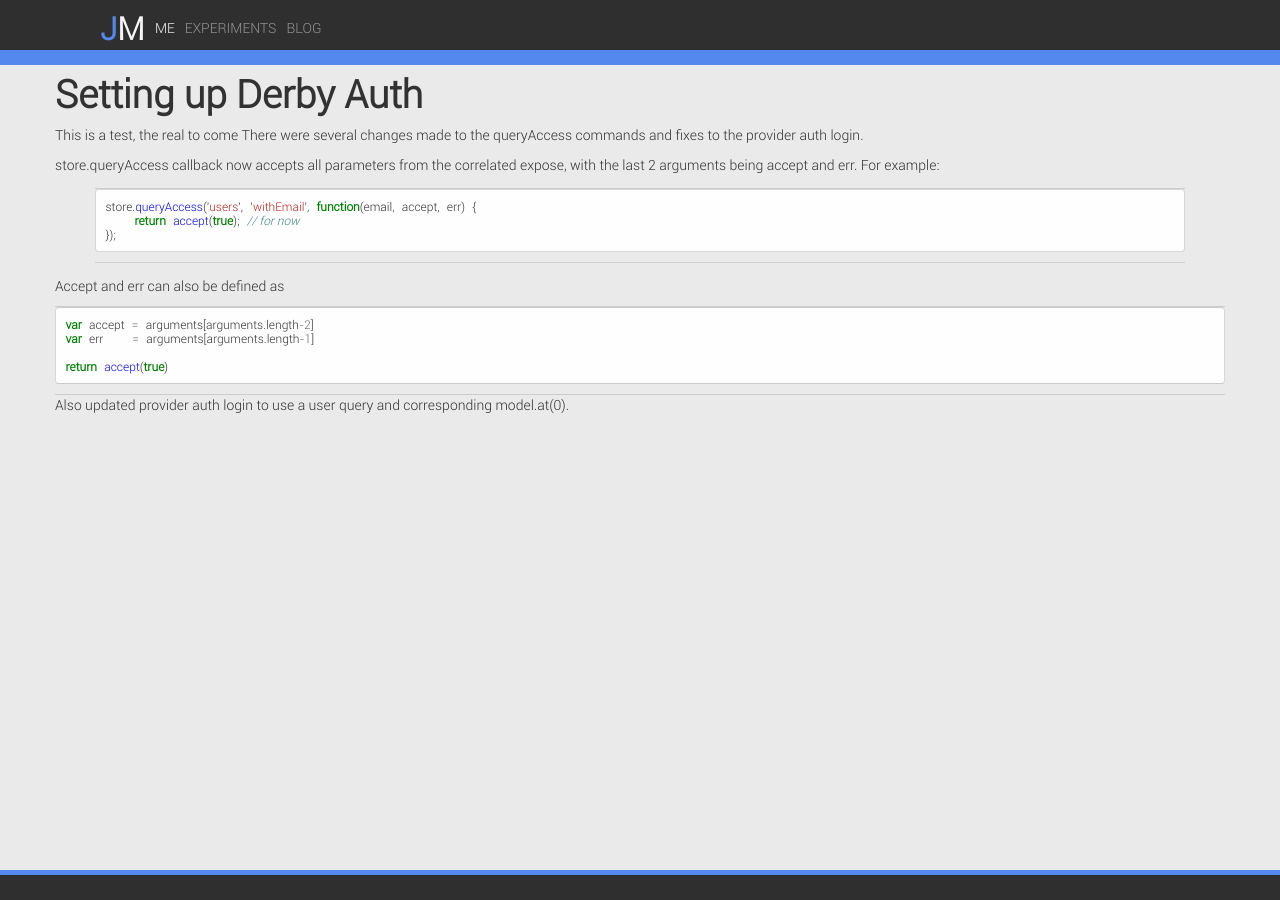
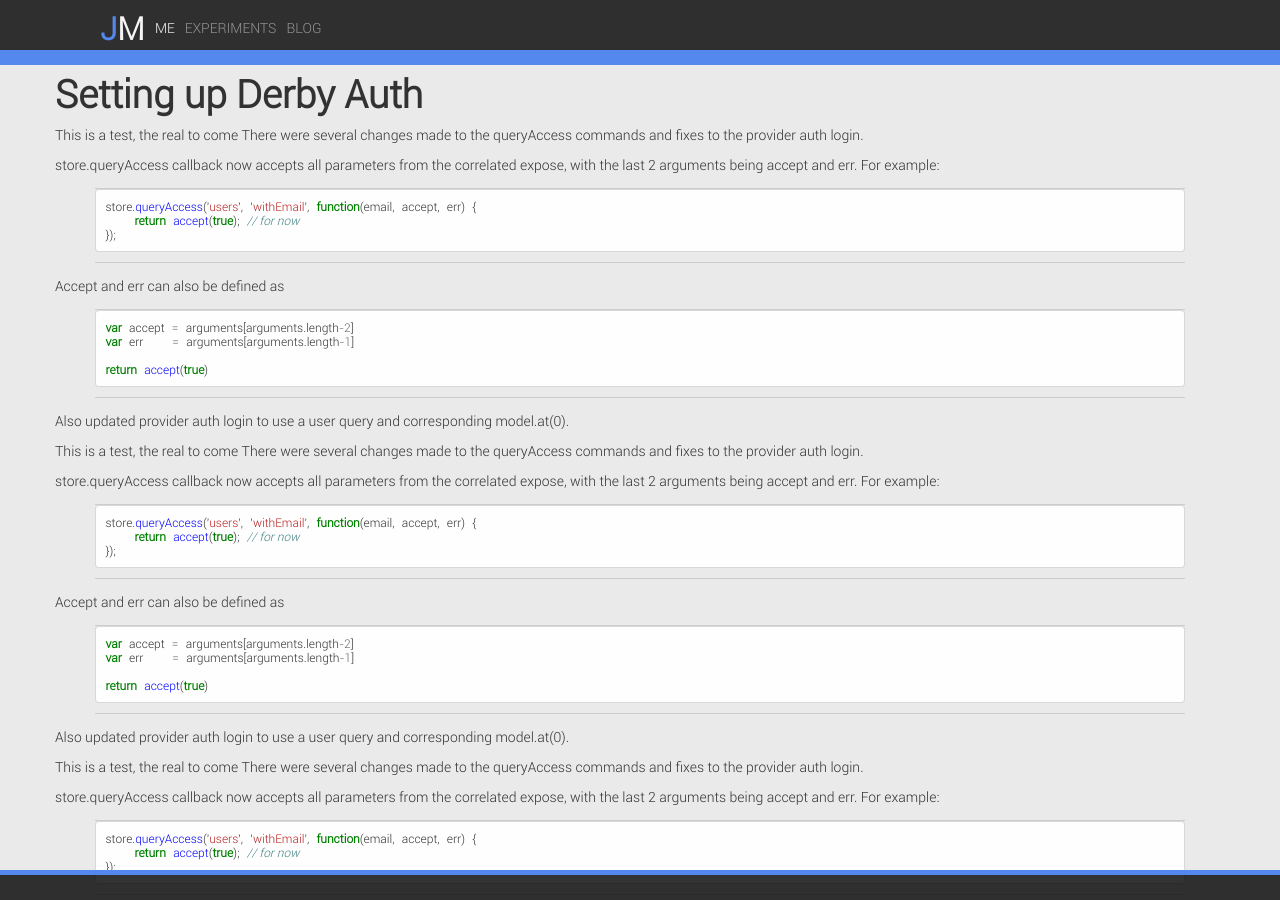
Before and after one commit to jasonmanners/jasonmanners.github.com, a Jekyll site: the page built from _posts/2013-02-15-derby-auth.markdown, in a window 1280 px wide. Built offline with Jekyll 4.4.1, drawn with Linux system fonts in a browser that asks for light colours; nearby versions of some CDN libraries; Markdown is read by kramdown in place of the engine named in the settings; some of the changed text lies outside the part shown.

Commit message:
Testing what a long post looks like

````diff
--- a/_posts/2013-02-15-derby-auth.markdown
+++ b/_posts/2013-02-15-derby-auth.markdown
@@ -18,11 +18,143 @@ store.queryAccess('users', 'withEmail', function(email, accept, err) {
 {% endhighlight %}
 
 Accept and err can also be defined as
-```javascript
+{% highlight javascript %}
 var accept = arguments[arguments.length-2]
 var err    = arguments[arguments.length-1]
 
 return accept(true)
-```
+{% endhighlight %}
 
 Also updated provider auth login to use a user query and corresponding model.at(0).
+
+This is a test, the real to come
+There were several changes made to the queryAccess commands and fixes to the provider auth login.
+
+store.queryAccess callback now accepts all parameters from the correlated expose, with the last 2 arguments being accept and err.
+For example:
+
+{% highlight javascript %}
+store.queryAccess('users', 'withEmail', function(email, accept, err) {
+    return accept(true); // for now
+});
+{% endhighlight %}
+
+Accept and err can also be defined as
+{% highlight javascript %}
+var accept = arguments[arguments.length-2]
+var err    = arguments[arguments.length-1]
+
+return accept(true)
+{% endhighlight %}
+
+Also updated provider auth login to use a user query and corresponding model.at(0).
+
+This is a test, the real to come
+There were several changes made to the queryAccess commands and fixes to the provider auth login.
+
+store.queryAccess callback now accepts all parameters from the correlated expose, with the last 2 arguments being accept and err.
+For example:
+
+{% highlight javascript %}
+store.queryAccess('users', 'withEmail', function(email, accept, err) {
+    return accept(true); // for now
+});
+{% endhighlight %}
+
+Accept and err can also be defined as
+{% highlight javascript %}
+var accept = arguments[arguments.length-2]
+var err    = arguments[arguments.length-1]
+
+return accept(true)
+{% endhighlight %}
+
+Also updated provider auth login to use a user query and corresponding model.at(0).
+
+This is a test, the real to come
+There were several changes made to the queryAccess commands and fixes to the provider auth login.
+
+store.queryAccess callback now accepts all parameters from the correlated expose, with the last 2 arguments being accept and err.
+For example:
+
+{% highlight javascript %}
+store.queryAccess('users', 'withEmail', function(email, accept, err) {
+    return accept(true); // for now
+});
+{% endhighlight %}
+
+Accept and err can also be defined as
+{% highlight javascript %}
+var accept = arguments[arguments.length-2]
+var err    = arguments[arguments.length-1]
+
+return accept(true)
+{% endhighlight %}
+
+Also updated provider auth login to use a user query and corresponding model.at(0).
+
+This is a test, the real to come
+There were several changes made to the queryAccess commands and fixes to the provider auth login.
+
+store.queryAccess callback now accepts all parameters from the correlated expose, with the last 2 arguments being accept and err.
+For example:
+
+{% highlight javascript %}
+store.queryAccess('users', 'withEmail', function(email, accept, err) {
+    return accept(true); // for now
+});
+{% endhighlight %}
+
+Accept and err can also be defined as
+{% highlight javascript %}
+var accept = arguments[arguments.length-2]
+var err    = arguments[arguments.length-1]
+
+return accept(true)
+{% endhighlight %}
+
+Also updated provider auth login to use a user query and corresponding model.at(0).
+
+This is a test, the real to come
+There were several changes made to the queryAccess commands and fixes to the provider auth login.
+
+store.queryAccess callback now accepts all parameters from the correlated expose, with the last 2 arguments being accept and err.
+For example:
+
+{% highlight javascript %}
+store.queryAccess('users', 'withEmail', function(email, accept, err) {
+    return accept(true); // for now
+});
+{% endhighlight %}
+
+Accept and err can also be defined as
+{% highlight javascript %}
+var accept = arguments[arguments.length-2]
+var err    = arguments[arguments.length-1]
+
+return accept(true)
+{% endhighlight %}
+
+Also updated provider auth login to use a user query and corresponding model.at(0).
+
+This is a test, the real to come
+There were several changes made to the queryAccess commands and fixes to the provider auth login.
+
+store.queryAccess callback now accepts all parameters from the correlated expose, with the last 2 arguments being accept and err.
+For example:
+
+{% highlight javascript %}
+store.queryAccess('users', 'withEmail', function(email, accept, err) {
+    return accept(true); // for now
+});
+{% endhighlight %}
+
+Accept and err can also be defined as
+{% highlight javascript %}
+var accept = arguments[arguments.length-2]
+var err    = arguments[arguments.length-1]
+
+return accept(true)
+{% endhighlight %}
+
+Also updated provider auth login to use a user query and corresponding model.at(0).
````
